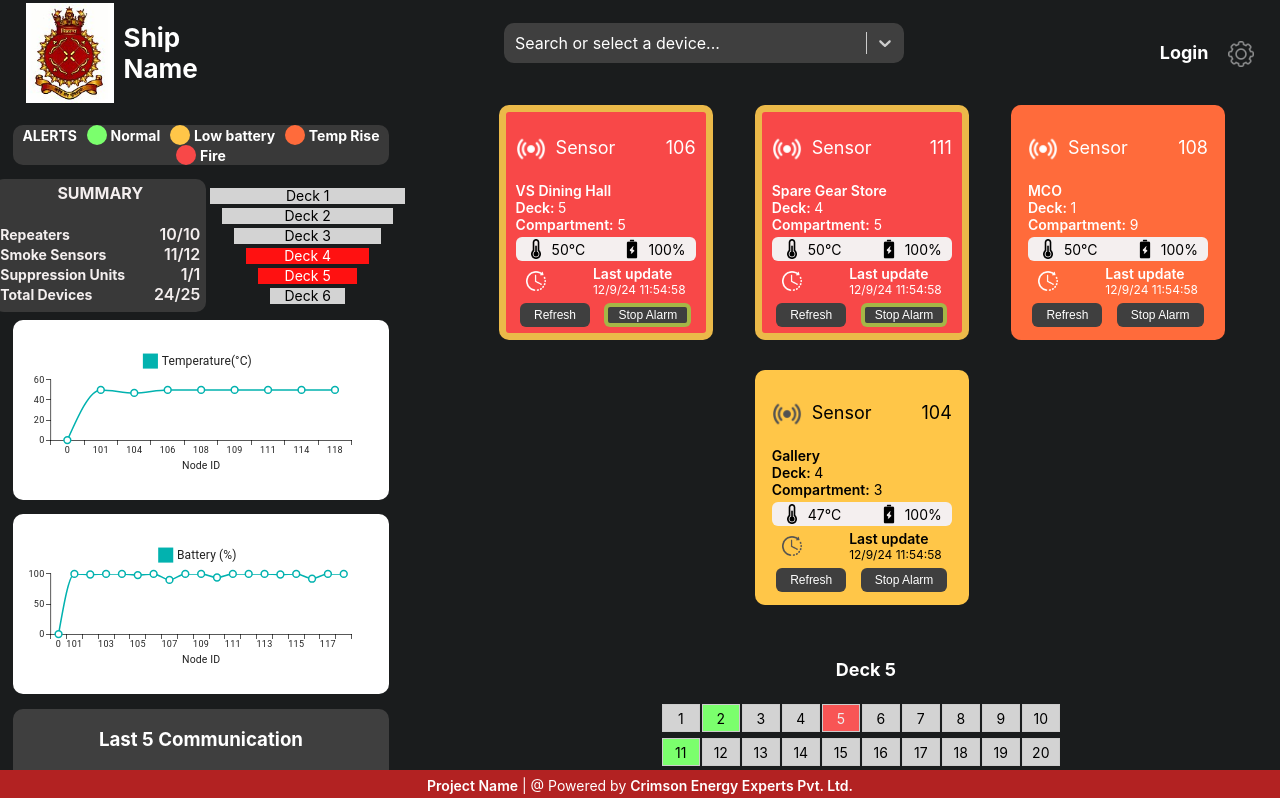
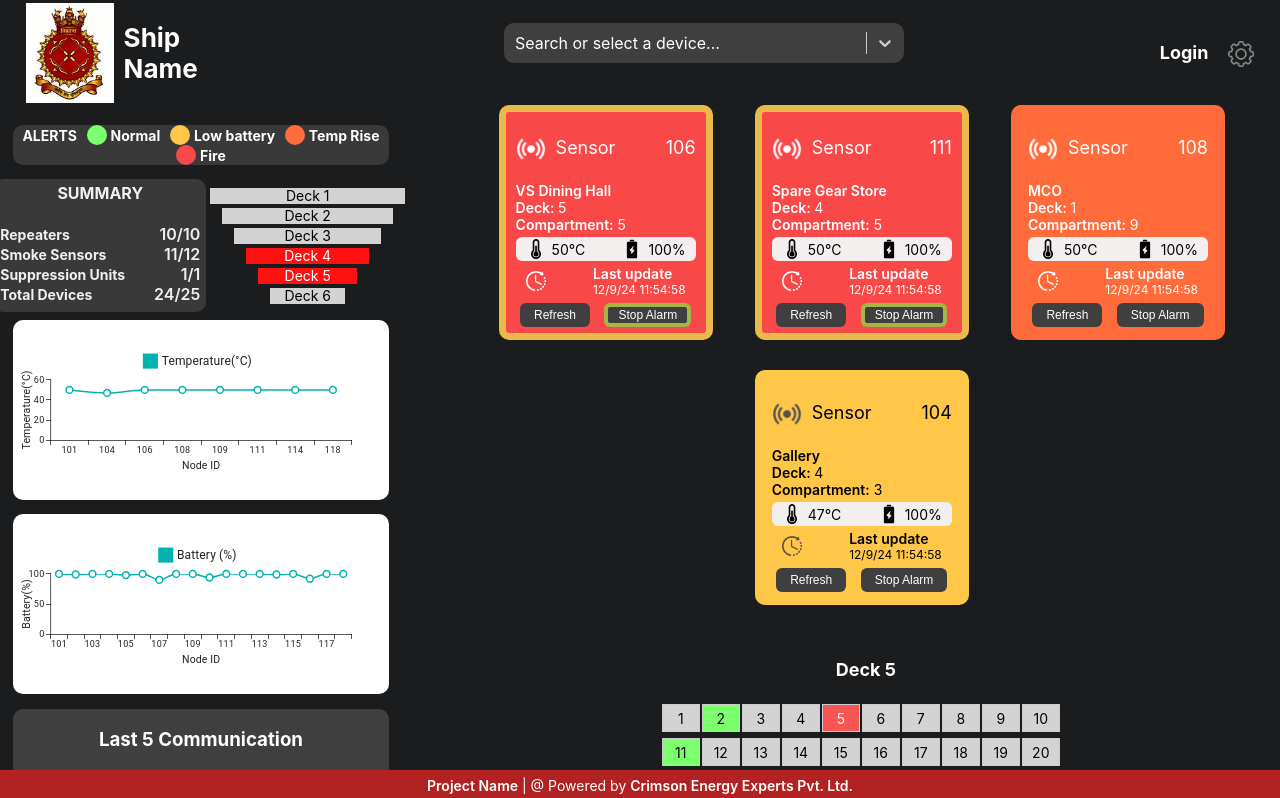
Before and after one commit to cee-diksha/fire_detection, a React (Create React App) app: page / in a window 1280 px wide. Shown: the top 798 px of the page. Built offline with nearby package versions, Linux system fonts and the light colour scheme.

Commit message:
graph modified

```diff
--- a/src/components/SpecificCharts.js
+++ b/src/components/SpecificCharts.js
@@ -3,13 +3,17 @@ import { LineChart } from "@mui/x-charts"
 
 export const SpecificBattChart = ({batt, status}) => {
     console.log(batt, status, "battbatt")
-    const time = [0, ...batt.map(item => item.time)]
-    const battery = [0, ...batt.map(item => item.value)]
+    const time = batt.map(item => item.time)
+    const battery = batt.map(item => item.value)
     const lineColor =  status === "yellow" ? "#FFC648" : "#05abf9"
 
  return(
         <LineChart
             xAxis={[{ data: time, scaleType: 'band', label: "Time(hrs)"}]}
+            yAxis={[{
+                min: 0,
+                label: 'Battery(%)',
+            }]}
             series={[
                 {
                 data: battery,
@@ -32,12 +36,16 @@ export const SpecificBattChart = ({batt, status}) => {
 
 export const SpecificTempChart = ({temperature, status}) => {
     console.log(temperature, status, "speciifc temp chart")
-    const time = [0, ...temperature.map(item => item.time)]
-    const temp = [0, ...temperature.map(item => item.value)]
+    const time = temperature.map(item => item.time)
+    const temp = temperature.map(item => item.value)
     const lineColor = status === "danger" ? "#F84848" : status === "orange" ? "#FF6B3B" : "#05abf9"
     return(
         <LineChart
             xAxis={[{ data: time, scaleType: 'band', label: "Time(hrs)" }]}
+            yAxis={[{
+                min: 0, // Ensure y-axis starts from 0
+                label: 'Temperature(°C)',
+            }]}
             series={[
                 {
                 data: temp,
--- a/src/components/TempChart.js
+++ b/src/components/TempChart.js
@@ -6,8 +6,8 @@ import { MainContext } from '../context/MainContext';
 export const TempChart = () => {
     const {deviceInfo} = useContext(MainContext)
     const [info, setInfo] = useState(deviceInfo)
-    const temp = [0, ...info.map(item => item.temp)]
-    const node = [0, ...info.map(item => item.node_id)]
+    const temp = info.map(item => item.temp)
+    const node = info.map(item => item.node_id)
 
     console.log(temp, node, "nodetempchart")
 
@@ -19,6 +19,10 @@ export const TempChart = () => {
     <>
       <LineChart
         xAxis={[{ data: node,  scaleType: 'band', label: "Node ID" }]}
+        yAxis={[{
+          min: 0,
+          label: 'Temperature(°C)',
+      }]}
         series={[
             {
             data: temp,
@@ -42,8 +46,8 @@ export const TempChart = () => {
 export const BatteryChart = () => {
   const {deviceInfo} = useContext(MainContext)
   const [info, setInfo] = useState(deviceInfo)
-  const battery = [0, ...info.map(item => item.battery_percentage)]
-  const node = [0, ...info.map(item => item.node_id)]
+  const battery = info.map(item => item.battery_percentage)
+  const node = info.map(item => item.node_id)
 
   console.log(battery, node, "nodetempchart")
 
@@ -55,6 +59,10 @@ export const BatteryChart = () => {
       <>
         <LineChart
           xAxis={[{ data: node, scaleType: 'band', label: "Node ID" }]}
+          yAxis={[{
+            min: 0,
+            label: 'Battery(%)',
+        }]}
           series={[
               {
               data: battery,
--- a/src/context/MainContext.js
+++ b/src/context/MainContext.js
@@ -7,6 +7,8 @@ const MainContextProvider = (props) => {
     const [deviceInfo, setDeviceInfo] = useState(info)
     const [deckData, setDeckData] = useState(deckInfo)
     const [isLogin, setIsLogin] = useState(false)
+    const [filteredDeckInfo, setfilteredDeckInfo] = useState(null)
+
 
     return (
         <MainContext.Provider
@@ -16,7 +18,9 @@ const MainContextProvider = (props) => {
             deckData,
             setDeckData,
             isLogin,
-            setIsLogin
+            setIsLogin,
+            filteredDeckInfo,
+            setfilteredDeckInfo
         }}>
             {props.children}
         </MainContext.Provider>
--- a/src/pages/Dashboard.js
+++ b/src/pages/Dashboard.js
@@ -16,9 +16,8 @@ import Footer from '../components/Footer'
 import AlertCard from '../components/AlertCard'
 
 const Dashboard = () => {
-    const {deviceInfo, isLogin, deckData} = useContext(MainContext)
+    const {deviceInfo, isLogin, deckData, filteredDeckInfo, setfilteredDeckInfo} = useContext(MainContext)
     const [cardData, setCardData] = useState(deviceInfo)
-    const [deckInfo, setDeckInfo] = useState(null)
 
     console.log(deckData, "deckData")
     useEffect(() => {
@@ -74,7 +73,7 @@ const Dashboard = () => {
           }, []);
 
         console.log(reducedData, "reduced data check")
-        setDeckInfo(reducedData)
+        setfilteredDeckInfo(reducedData)
         setCardData(deviceInfo)
     }, [deviceInfo, deckData])
 
@@ -132,9 +131,9 @@ const Dashboard = () => {
                         )
                     })}
                 </div>
-                    {deckInfo !== null && deckInfo.length > 0 && <div className='deck-display-grid'>
-                        {console.log(deckInfo, "checkingdeckinfo")}
-                    {deckInfo.map((item, index) => {
+                    {filteredDeckInfo !== null && filteredDeckInfo.length > 0 && <div className='deck-display-grid'>
+                        {console.log(filteredDeckInfo, "checkingdeckinfo")}
+                    {filteredDeckInfo.map((item, index) => {
                     return (
                         <DeckDashboardPageDiv key={index} data={item} deckNo={item.deck}/>
                     )
```
